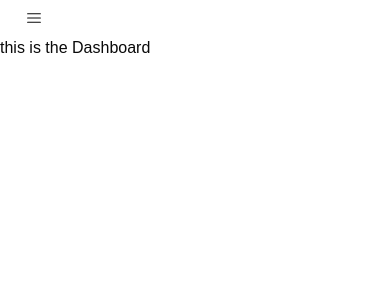
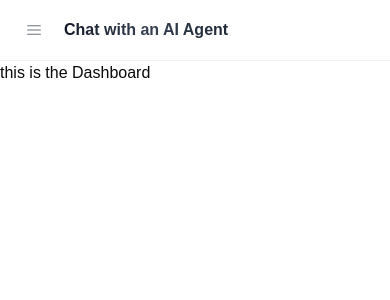
Before and after one commit to mouadayoub1971/Ai-agent, a Next.js app: page /dashboard in a window 390 px wide. Shown: the top 300 px of the page. Built offline with nearby package versions, Linux system fonts and the light colour scheme; no server answers.

Commit message:
update the header and sidebar

```diff
--- a/components/Header.tsx
+++ /dev/null
@@ -1,27 +0,0 @@
-import { Button } from "@/components/ui/button";
-import { HamburgerMenuIcon } from "@radix-ui/react-icons";
-
-
-export default function Header() {
- function setIsMobileNavOpen() {
-
- }
- return (
-  <header className="border-b border-gray-200/50 bg-white/80 backdrop-blur-xl sticky top-0 z-50">
-   <div className="flex items-center justify-between px-4 py-3">
-        <div className="flex items-center gap-3">
-        <Button
-            variant="ghost"
-            size="icon"
-            onClick={() => setIsMobileNavOpen()}
-            className="md:hidden text-gray-500 hover:text-gray-700 hover:bg-gray-100/50"
-          >
-            <HamburgerMenuIcon className="h-5 w-5" />
-          </Button>
-          <div className="font-semibold bg-gradient-to-r from-gray-800 to-gray-600 bg-clip-text text-transparent">
-            Chat with an AI Agent
-          </div>
-        </div>
-   </div>
- </header>
-)}
--- a/src/app/dashboard/layout.tsx
+++ b/src/app/dashboard/layout.tsx
@@ -1,6 +1,6 @@
 "use client"
 import { Authenticated } from "convex/react";
-import Header from "../../../components/Header";
+import Header from "../../components/Header";
 
 
 export default function DashboardLayout({
@@ -11,8 +11,9 @@ export default function DashboardLayout({
    {/** side bar componecnt */}
    <div>side bar</div>
   </Authenticated>
-  <div className=" flex-1">
+  <div className=" flex-1  ">
  <Header />
+
   <main>
   {children}
   </main>
--- a/src/app/layout.tsx
+++ b/src/app/layout.tsx
@@ -1,7 +1,7 @@
 import type { Metadata } from "next";
 import { Geist, Geist_Mono } from "next/font/google";
 import "./globals.css";
-import ConvexClientProvider from "../../components/ConvexClientProvider";
+import ConvexClientProvider from "../components/ConvexClientProvider";
 
 const geistSans = Geist({
   variable: "--font-geist-sans",
--- /dev/null
+++ b/src/components/Header.tsx
@@ -0,0 +1,41 @@
+import { Button } from "@/components/ui/button";
+import { UserButton } from "@clerk/nextjs";
+import { HamburgerMenuIcon } from "@radix-ui/react-icons";
+
+
+export default function Header() {
+ function setIsMobileNavOpen() {
+
+ }
+  return (
+
+    <header className=" border-b border-gray-200/50 bg-white/80 backdrop-blur-xl sticky top-0 z-50">
+       {/** border-b border-gray-200/50 bg-white/80 backdrop-blur-xl sticky top-0 z-50*/}
+      <div className="flex items-center justify-between px-4 py-3">
+        <div className=" flex items-center gap-3">
+          <Button
+            variant="ghost"
+            size="icon"
+            onClick={() => setIsMobileNavOpen()}
+            className="md:hidden text-gray-500 hover:text-gray-700 hover:bg-gray-100/50"
+          >
+            <HamburgerMenuIcon className="h-5 w-5" />
+          </Button>
+          <div className="font-semibold bg-gradient-to-r from-gray-900 via-gray-700 to-gray-800 bg-clip-text text-transparent">
+            Chat with an AI Agent
+          </div>
+        </div>
+        <div className="flex items-center">
+          <UserButton
+            afterSignOutUrl="/"
+            appearance={{
+              elements: {
+                avatarBox:
+                  "h-8 w-8 ring-2 ring-gray-200/50 ring-offset-2 rounded-full transition-shadow hover:ring-gray-300/50",
+              },
+            }}
+          />
+        </div>
+   </div>
+ </header>
+)}
```
Also changed, not shown: src/components/ConvexClientProvider.tsx (renamed from components/ConvexClientProvider.tsx).
